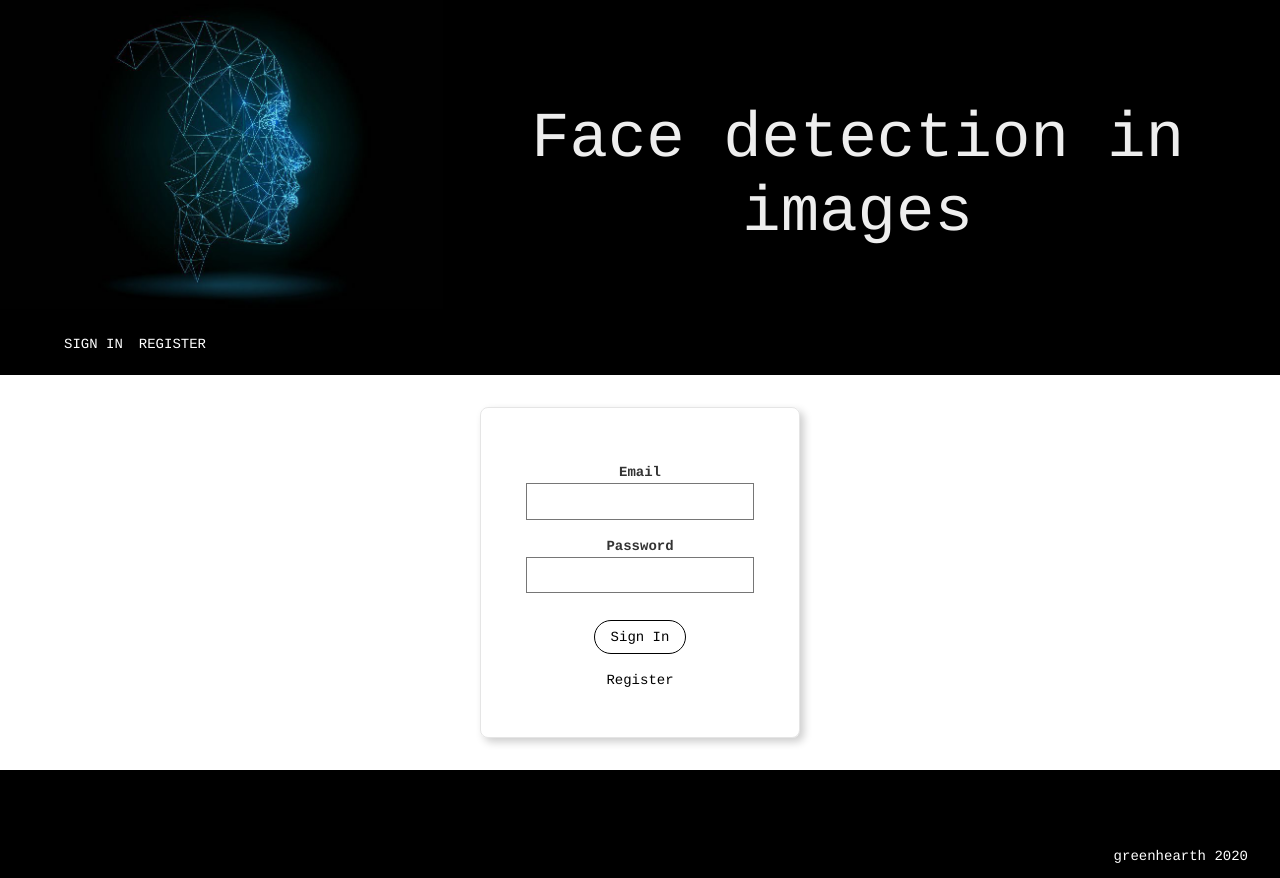
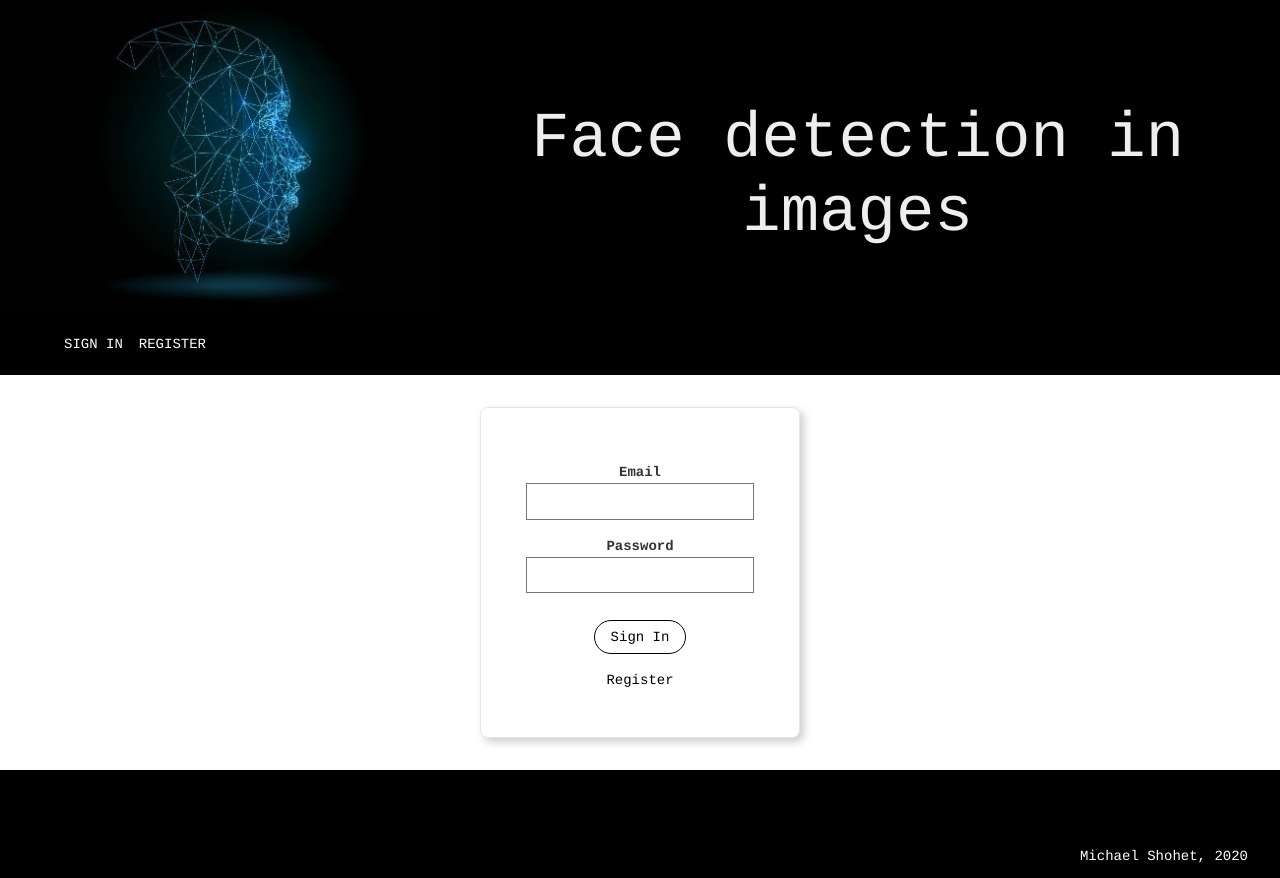
Before and after one commit to mlshohet/face-detection, a React (Create React App) app: page / in a window 1280 px wide. Built offline with nearby package versions, Linux system fonts and the light colour scheme.

Commit message:
updated footer

```diff
--- a/src/components/footer/footer.js
+++ b/src/components/footer/footer.js
@@ -4,7 +4,7 @@ import './footer.css';
 const Footer = () => {
 	return(
 		<div className='footer white bg-black pr4 pt5 mt4'>
-			<p className='f6'>greenhearth 2020</p>
+			<p className='f6'>Michael Shohet, 2020</p>
 		</div>
 	);
 }
```
